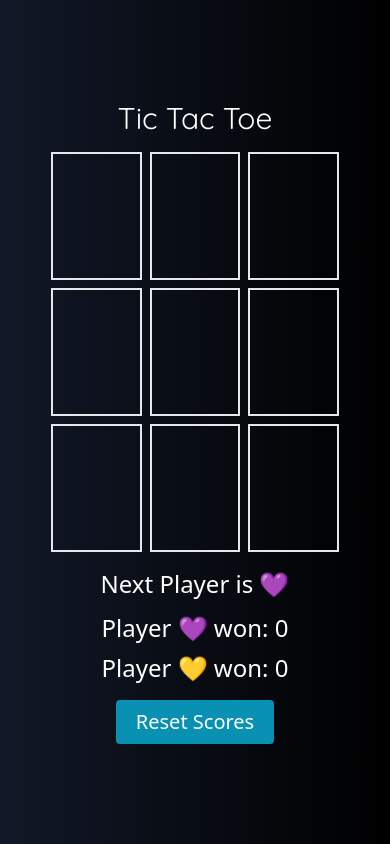
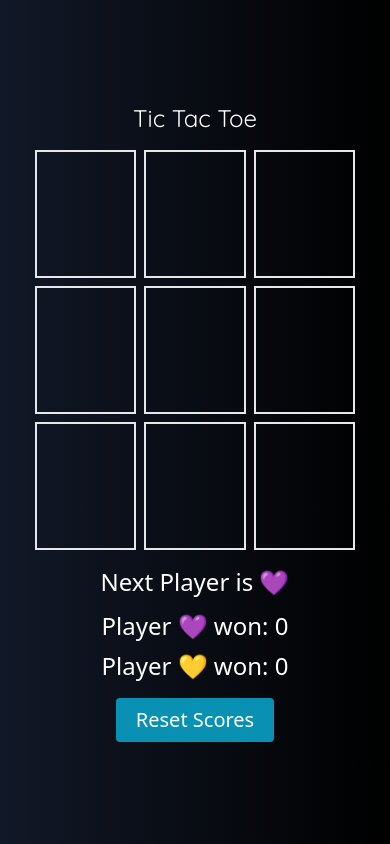
Before and after one commit to yukosuga/tic-tac-toe, a React (Vite) app: page / in a window 390 px wide. Built offline with nearby package versions, Linux system fonts and the light colour scheme.

Commit message:
Modified font size for responsive

```diff
--- a/src/App.tsx
+++ b/src/App.tsx
@@ -127,11 +127,11 @@ function App() {
 
   return (
     <div className="h-screen p-0 md:p-24 bg-gradient-to-r from-gray-900 to-black flex flex-col justify-center items-center">
-      <h1 className="text-center text-3xl sm:text-4xl md:text-5xl mb-4 sm:mb-6 md:mb-7 font-display text-white">
+      <h1 className="text-center text-2xl sm:text-3xl md:text-5xl mb-4 sm:mb-6 md:mb-7 font-display text-white">
         Tic Tac Toe
       </h1>
       <div>
-        <div className="grid grid-cols-3 gap-2 md:gap-3 mx-auto w-72 md:w-96">
+        <div className="grid grid-cols-3 gap-2 md:gap-3 mx-auto w-80 md:w-96">
           {gameState.map((player, index) => (
             <Square
               key={index}
```
